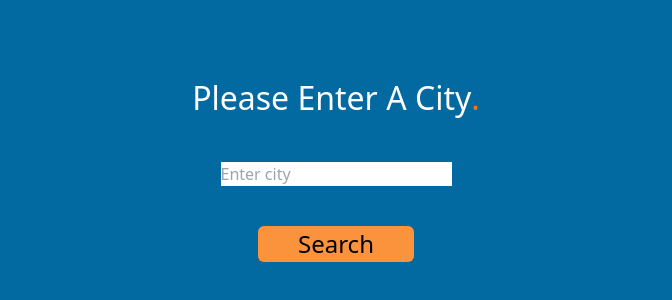
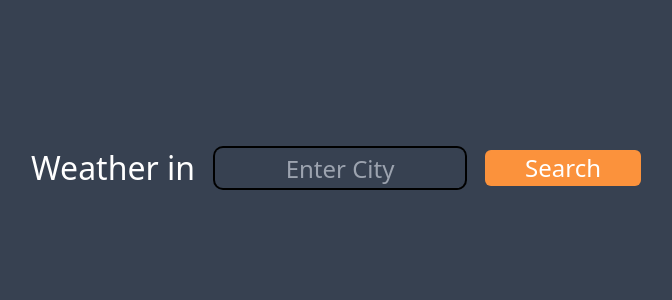
Before and after one commit to udK01/Weather, a React (Vite) app: page / in a window 1280 px wide. Shown: the part 232-532 px from the top of the page, without its empty margins (304-976 px from the left). Built offline with nearby package versions, Linux system fonts and the light colour scheme; no server answers.

Commit message:
Improved Basic UI.

```diff
--- a/src/App.tsx
+++ b/src/App.tsx
@@ -1,7 +1,8 @@
-import { useEffect, useState } from "react";
+import { useState } from "react";
 
 function App() {
   const [city, setCity] = useState("");
+  const [inputValue, setInputValue] = useState("");
 
   const fetchWeather = async (city: string): Promise<void> => {
     try {
@@ -16,25 +17,26 @@ function App() {
     }
   };
 
-  useEffect(() => {
+  function handleCity() {
+    setCity(inputValue);
     fetchWeather(city);
-  }, [city]);
+  }
 
   return (
-    <div className="w-full h-screen flex justify-center items-center flex-col space-y-10 bg-sky-700">
-      <h1 className="flex text-[32px] text-white">
-        {city !== "" ? (
-          <>
-            Weather in <p className="ml-2 text-orange-500">{city}</p>
-          </>
-        ) : (
-          <>
-            Please Enter A City<p className="text-orange-500">.</p>
-          </>
-        )}
-      </h1>
-      <input type="text" placeholder="Enter city" />
-      <button className="bg-orange-400 text-[24px] px-10 rounded-md hover:bg-orange-600 transition-colors duration-150">
+    <div className="w-full h-screen flex justify-center items-center gap-5 bg-gray-700 text-white">
+      <h1 className="flex text-[32px]">Weather in</h1>
+      <input
+        id="cityInput"
+        type="text"
+        onChange={(e) => setInputValue(e.target.value)}
+        placeholder="Enter City"
+        className="w-[250px] h-[40px] text-[24px] text-center rounded-lg bg-transparent ring-2 ring-black focus:ring-orange-500 focus:outline-none"
+      />
+
+      <button
+        className="bg-orange-400 text-[24px] px-10 rounded-md hover:bg-orange-600 transition-colors duration-150"
+        onClick={handleCity}
+      >
         Search
       </button>
     </div>
```
